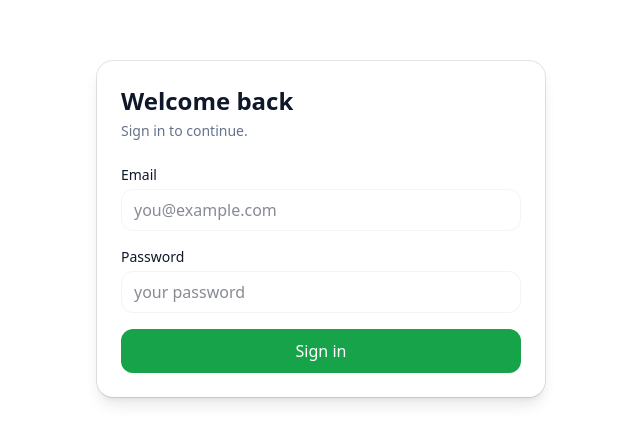
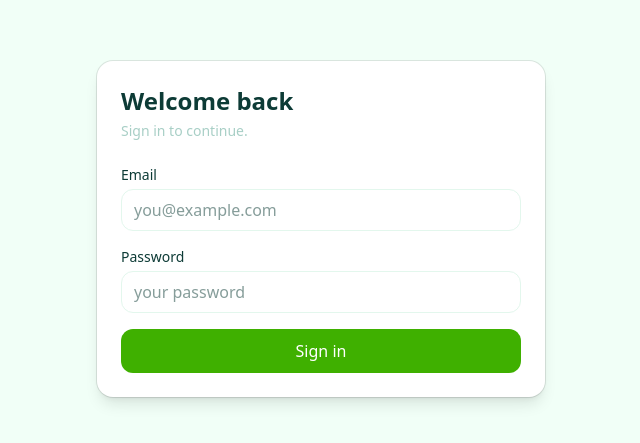
Before and after one commit to Fazilpadaniya2/fin-ed, a React (Vite) app in the folder client/client/: page /login in a window 1280 px wide. Shown: the part 171-614 px from the top of the page, without its empty margins (319-959 px from the left). Built offline with nearby package versions, Linux system fonts and the light colour scheme; no server answers.

Commit message:
Navbar created

```diff
--- a/client/client/src/App.css
+++ b/client/client/src/App.css
@@ -1,43 +1,52 @@
 @import "tailwindcss";
 
 @theme {
-  /* brand */
-  --color-brand-50:  #F0FDF4;
-  --color-brand-100: #DCFCE7;
-  --color-brand-500: #22C55E;
-  --color-brand-600: #16A34A;
-  --color-brand-700: #15803D;
+  /* brand – bright green */
+  --color-brand-50:  #E9FBD6;  /* pale mint (selection tiles) */
+  --color-brand-100: #D2F8B0;
+  --color-brand-500: #58CC02;  /* main brand green */
+  --color-brand-600: #3FB000;
+  --color-brand-700: #2A7A00;
 
-  /* accent – rewards */
-  --color-accent-50:  #FEF3C7;
-  --color-accent-500: #F59E0B;
-  --color-accent-600: #D97706;
+  /* accent – coins / highlights (warm gold) */
+  --color-accent-50:  #FFF3C4;
+  --color-accent-500: #FFB703;
+  --color-accent-600: #F59E0B;
 
-  /* info */
+  /* info – optional cyan for links/help */
   --color-info-100: #CFFAFE;
   --color-info-500: #06B6D4;
   --color-info-600: #0891B2;
 
-  /* neutrals */
-  --color-neutral-50:  #FFFFFF;
-  --color-neutral-100: #F1F5F9;
-  --color-neutral-500: #64748B;
-  --color-neutral-900: #0F172A;
+  /* neutrals – teal-leaning backgrounds + light text */
+  --color-neutral-50:  #F1FFF7;  /* soft “white” for cards on dark teal */
+  --color-neutral-100: #E3F7ED;  /* subtle card bg */
+  --color-neutral-500: #A8CFC6;  /* muted labels on teal */
+  --color-neutral-900: #0D3B36;  /* deep teal app background */
 
   /* status */
-  --color-danger-500: #EF4444;
-  --color-warning-500: #F59E0B;
-  --color-success-500: #22C55E;
+  --color-danger-500:  #EF4444;
+  --color-warning-500: #FFB703;
+  --color-success-500: #58CC02;
 }
 
-/* optional dark mode */
+/* optional darker theme */
 [data-theme="dark"] {
-  --color-neutral-50:  #0B1220;
-  --color-neutral-100: #0F172A;
-  --color-neutral-500: #94A3B8;
-  --color-neutral-900: #E2E8F0;
+  --color-neutral-50:  #082C28;
+  --color-neutral-100: #0B3A34;
+  --color-neutral-500: #9ED6CB;
+  --color-neutral-900: #EAFBF4;
 
-  /* slightly brighter brand in dark */
-  --color-brand-500: #34D399;
-  --color-brand-600: #22C55E;
+  /* nudge brand a bit brighter on dark */
+  --color-brand-500: #66DD0A;
+  --color-brand-600: #58CC02;
 }
+
+:root{
+  --c-coral:    #FF6B6B; /* coral pink */
+  --c-peach:    #FFC6A8; /* peach */
+  --c-cream:    #FFF4E6; /* cream */
+  --c-brown:    #6B4F4F; /* brownish */
+  --c-rose:     #C44569; /* deep rose */
+  --c-ink:      #1F1F1F; /* neutral text */
+}
--- a/client/client/src/components/layout/Navbar.jsx
+++ b/client/client/src/components/layout/Navbar.jsx
@@ -1,10 +1,44 @@
-export default function Navbar(){
+import { NavLink } from "react-router-dom";
+import Button from "../ui/Button";
+import { useState } from "react";
+
+const items = [
+  { to: "/dashboard/learn",         icon: "🏠", label: "LEARN" },
+  { to: "/dashboard/leaderboards",  icon: "🛡️", label: "LEADERBOARDS" },
+  { to: "/dashboard/quests",        icon: "🎯", label: "QUESTS" },
+  { to: "/dashboard/shop",          icon: "🛍️", label: "SHOP" },
+  { to: "/dashboard/profile",       icon: "👤", label: "PROFILE" },
+  { to: "/dashboard/more",          icon: "⋯", label: "MORE" },
+];
 
 
 
-    return(
-        <>
-        Navbar
-        </>
-    )
+export default function Navbar() {
+    const [activeId, setActiveId] = useState(0);
+  return (
+    <aside className="h-screen w-[280px] bg-neutral-900 px-4 py-6 text-neutral-50">
+      {/* brand */}
+      <div className="px-2 pb-6">
+        <div className="text-3xl font-extrabold tracking-tight leading-none">
+          <span className="text-brand-500">fin</span>
+          <span className="text-brand-600">ed</span>
+        </div>
+      </div>
+
+      {/* nav buttons */}
+      <nav className="flex flex-col gap-3">
+    {items.map((it, idx) => (
+      <NavLink key={it.to} to={it.to} className="block">
+        <Button
+          icon={it.icon}
+          label={it.label}
+          id={idx}
+          activeId={activeId}
+          setActiveId={setActiveId}
+        />
+      </NavLink>
+    ))}
+      </nav>
+    </aside>
+  );
 }
--- a/client/client/src/components/ui/Button.jsx
+++ b/client/client/src/components/ui/Button.jsx
@@ -0,0 +1,33 @@
+export default function Button({icon, label, activeId, id, setActiveId}) {
+  const base =
+    "w-full flex items-center gap-4 rounded-3xl px-5 py-4 transition shadow-sm";
+  const activeCls =
+    "bg-brand-50 text-neutral-900 shadow-lg ring-1 ring-black/10";
+const idleCls =
+  "bg-transparent text-neutral-50/90 hover:bg-white/5 hover:text-neutral-50";
+
+  const active = (activeId===id);
+  return (
+    <button
+      type="button"
+      className={`${base} ${active ? activeCls : idleCls}`}
+      onClick={()=>{setActiveId}}
+      aria-pressed={active}
+    >
+      {/* icon */}
+      <span
+        className={`text-2xl leading-none select-none ${
+          active ? "drop-shadow-sm" : ""
+        }`}
+        aria-hidden="true"
+      >
+        {icon}
+      </span>
+
+      {/* label */}
+      <span className={`font-extrabold tracking-wide text-lg`}>
+        {label}
+      </span>
+    </button>
+  );
+}
--- a/client/client/src/pages/Dashboard/Index.jsx
+++ b/client/client/src/pages/Dashboard/Index.jsx
@@ -1,21 +1,13 @@
-import Navbar from '../../components/layout/Navbar.jsx'
-import Footer from '../../components/layout/Footer.jsx'
-import { Outlet } from 'react-router-dom'
+// src/pages/Dashboard/Index.jsx
+import Navbar from "../../components/layout/Navbar";
 
-export default function Index(){
-
-
-  return(
-    <>
-    in dashboard
-
-    <br />
-    <Navbar></Navbar>
-    <br />
-    <Outlet />
-    <br />
-    <Footer></Footer>
-    </>
-  )
-
+export default function Dashboard() {
+  return (
+    <div className="min-h-dvh flex bg-neutral-900 text-neutral-50">
+      <Navbar />
+      <main className="flex-1 bg-neutral-50 text-neutral-900 p-6">
+        {/* long content here */}
+      </main>
+    </div>
+  );
 }
```
